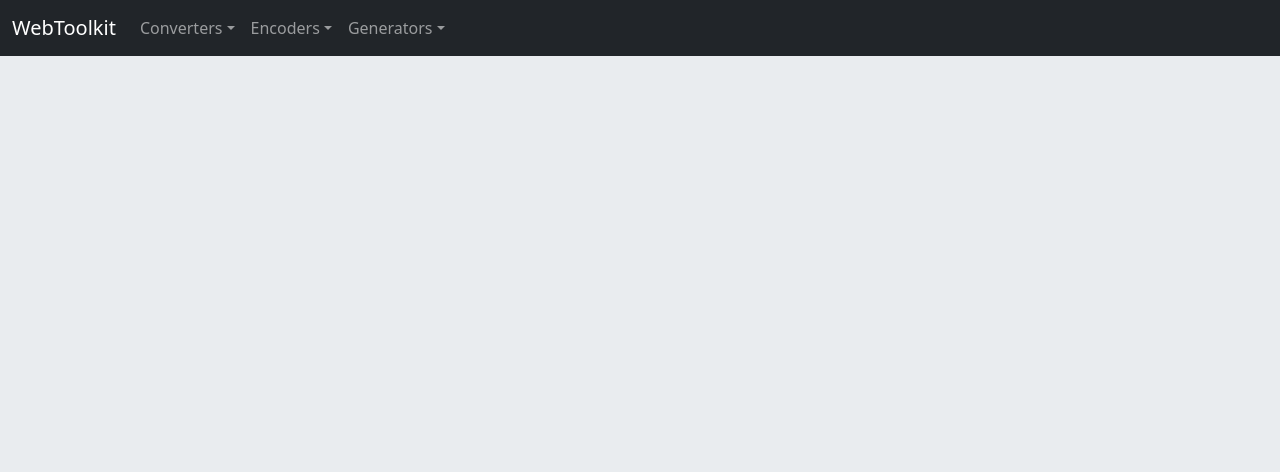
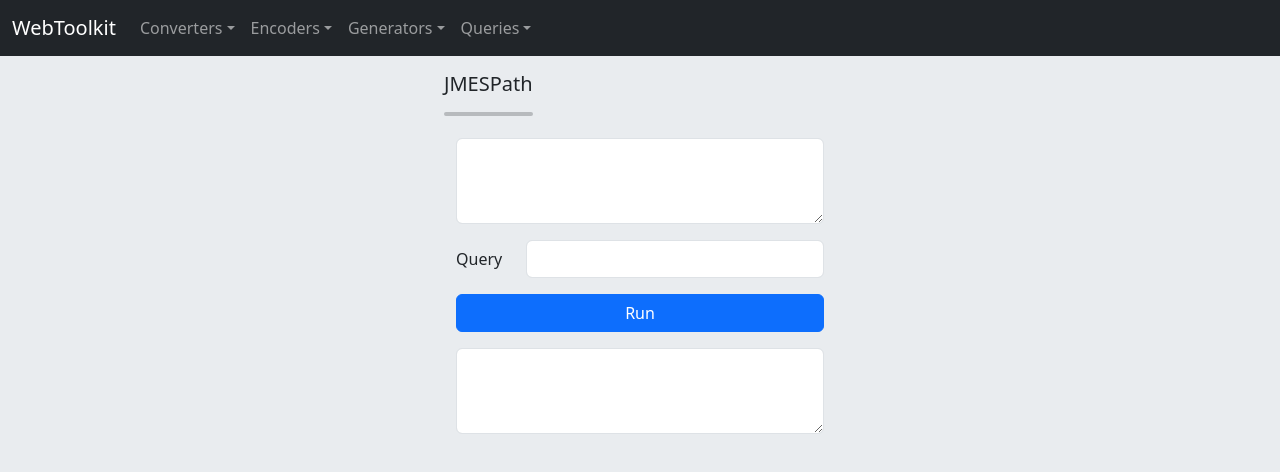
Before and after one commit to asylosoft/webtool, a Nuxt app: page /query/jmespath in a window 1280 px wide. Shown: the top 472 px of the page. Built offline with nearby package versions, Linux system fonts and the light colour scheme.

Commit message:
add jmespath query

```diff
--- a/app.vue
+++ b/app.vue
@@ -40,6 +40,16 @@
         url: "/generator/random-string"
       }
     ]
+  },
+  {
+    title: 'Queries',
+    url: "/queries",
+    tools: [
+      {
+        name: 'JMESPath',
+        url: "/query/jmespath"
+      }
+    ]
   }
 ]
 
--- a/components/tool-input.vue
+++ b/components/tool-input.vue
@@ -6,6 +6,16 @@
   enablePaste: {
     type: Boolean,
     default: false,
+    required: false
+  },
+  multiline: {
+    type: Boolean,
+    default: false,
+    required: false
+  },
+  minRows: {
+    type: Number,
+    default: 3,
     required: false
   }
 })
@@ -35,7 +45,15 @@
 </script>
 
 <template>
-  <div v-if="enablePaste" class="input-group">
+  <div v-if="multiline && enablePaste" class="input-group">
+    <textarea class="form-control" aria-label="Multiline input" :rows="minRows" v-model="inputRef" @change="handleChange"></textarea>
+    <button v-if="isPasted" class="btn btn-secondary">Pasted</button>
+    <button v-else class="btn btn-secondary" @click="paste">Paste</button>
+  </div>
+  <div v-else-if="multiline">
+    <textarea class="form-control" aria-label="Multiline input" :rows="minRows" v-model="inputRef" @change="handleChange"></textarea>
+  </div>
+  <div v-else-if="enablePaste" class="input-group">
     <input type="text" class="text-black text-center form-control border border-secondary" v-model="inputRef" :title="inputRef" @change="handleChange"/>
     <button v-if="isPasted" class="btn btn-secondary">Pasted</button>
     <button v-else class="btn btn-secondary" @click="paste">Paste</button>
--- a/components/tool-output.vue
+++ b/components/tool-output.vue
@@ -2,7 +2,17 @@
 import { ref } from 'vue'
 
 const props = defineProps({
-  outputValue: String
+  outputValue: String,
+  multiline: {
+    type: Boolean,
+    default: false,
+    required: false
+  },
+  minRows: {
+    type: Number,
+    default: 3,
+    required: false
+  }
 })
 
 const isCopied = ref(false);
@@ -18,7 +28,10 @@
 </script>
 
 <template>
-  <div class="input-group">
+  <div v-if="multiline">
+    <textarea class="form-control" aria-label="Multiline input" :rows="minRows" :value="outputValue"></textarea>
+  </div>
+  <div v-else class="input-group">
     <input type="text" class="text-black text-center form-control border border-secondary" readonly :value="outputValue" :title="outputValue" />
     <button v-if="isCopied" class="btn btn-secondary">Copied</button>
     <button v-else class="btn btn-secondary" @click="copy">Copy</button>
--- a/package.json
+++ b/package.json
@@ -19,6 +19,7 @@
   },
   "dependencies": {
     "bootstrap": "^5.3.2",
+    "jmespath": "^0.16.0",
     "vue-uuid": "^3.0.0"
   }
 }
--- /dev/null
+++ b/pages/queries.vue
@@ -0,0 +1,7 @@
+<script setup lang="ts">
+const title = 'Queries';
+</script>
+
+<template>
+  <ToolList :title="title" />
+</template>
--- /dev/null
+++ b/pages/query/jmespath.vue
@@ -0,0 +1,54 @@
+<script setup lang="ts">
+import { ref } from 'vue'
+import jmespath from 'jmespath'
+
+const title = 'JMESPath';
+
+const inputJson = ref('');
+const outputJson = ref('');
+const expression = ref('');
+
+const query = () => {
+  if (inputJson.value && expression.value) {
+    const inputJsonObject = JSON.parse(inputJson.value);
+    outputJson.value = jmespath.search(inputJsonObject, expression.value);
+  }
+}
+</script>
+
+<template>
+  <div class="container-fluid">
+    <div class="row">
+      <div class="col col-sm-10 offset-sm-1 col-md-8 offset-md-2 col-lg-6 offset-lg-3 col-xl-4 offset-xl-4">
+
+        <PageHeader :title="title" />
+        <div class="container-fluid">
+          <div class="row">
+            <div class="col">
+              <ToolInput v-model:input-value="inputJson" :multiline="true"/>
+            </div>
+          </div>
+          <div class="row mt-3">
+            <div class="col-auto">
+              <label for="length" class="col-form-label">Query</label>
+            </div>
+            <div class="col">
+              <input type="text" class="form-control" aria-describedby="length" v-model="expression"/>
+            </div>
+          </div>
+          <div class="row mt-3">
+            <div class="d-grid col">
+              <button class="btn btn-primary" @click="query">Run</button>
+            </div>
+          </div>
+          <div class="row mt-3">
+            <div class="col">
+              <ToolOutput :output-value="outputJson" :multiline="true"/>
+            </div>
+          </div>
+        </div>
+
+      </div>
+    </div>
+  </div>
+</template>
```
Also changed, not shown: 1 other file (tests, documents, lock files or other folders).
